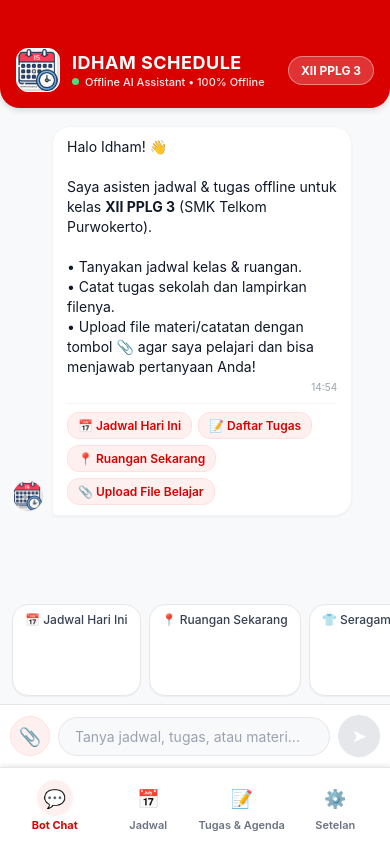
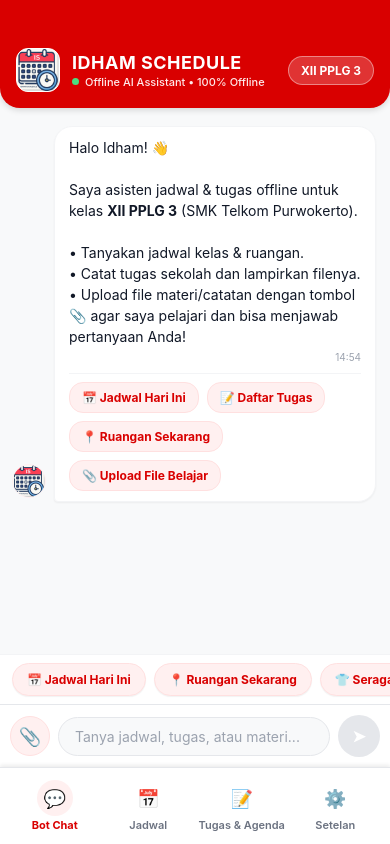
Before and after one commit to idhmyst/IDHAM-SCHEDULE, a React Native app: screen / in a window 390 px wide. Built offline with nearby package versions, Linux system fonts and the light colour scheme; what expo-notifications would draw is missing.

Commit message:
fix: prevent quick chips and quick replies text truncation with padding, no-font-padding, and full wrap

```diff
--- a/src/components/ChatBubble.tsx
+++ b/src/components/ChatBubble.tsx
@@ -85,16 +85,16 @@ const styles = StyleSheet.create({
     justifyContent: 'flex-end',
   },
   botAvatar: {
-    width: 32,
-    height: 32,
-    borderRadius: 16,
+    width: 34,
+    height: 34,
+    borderRadius: 17,
     marginRight: 8,
     marginBottom: 4,
     borderWidth: 1,
     borderColor: COLORS.primaryLight,
   },
   bubble: {
-    maxWidth: '82%',
+    maxWidth: '88%',
     paddingHorizontal: 14,
     paddingVertical: 10,
     borderRadius: 18,
@@ -116,7 +116,7 @@ const styles = StyleSheet.create({
   },
   messageText: {
     fontSize: 14,
-    lineHeight: 20,
+    lineHeight: 21,
   },
   botText: {
     color: COLORS.textDark,
@@ -144,7 +144,7 @@ const styles = StyleSheet.create({
   quickRepliesContainer: {
     flexDirection: 'row',
     flexWrap: 'wrap',
-    gap: 6,
+    gap: 8,
     marginTop: 10,
     paddingTop: 8,
     borderTopWidth: 1,
@@ -152,15 +152,18 @@ const styles = StyleSheet.create({
   },
   replyChip: {
     backgroundColor: COLORS.primaryLight,
-    paddingHorizontal: 10,
-    paddingVertical: 5,
-    borderRadius: 12,
+    paddingHorizontal: 12,
+    paddingVertical: 7,
+    borderRadius: 14,
     borderWidth: 1,
     borderColor: COLORS.primaryBadge,
+    alignSelf: 'flex-start',
   },
   replyChipText: {
     color: COLORS.primary,
     fontSize: 12,
-    fontWeight: '600',
+    fontWeight: '700',
+    includeFontPadding: false,
+    textAlignVertical: 'center',
   },
 });
--- a/src/components/QuickChips.tsx
+++ b/src/components/QuickChips.tsx
@@ -1,5 +1,5 @@
 import React from 'react';
-import { ScrollView, Text, TouchableOpacity, StyleSheet } from 'react-native';
+import { ScrollView, Text, TouchableOpacity, StyleSheet, View } from 'react-native';
 import { COLORS } from '../constants/theme';
 
 interface QuickChipsProps {
@@ -11,16 +11,20 @@ const DEFAULT_CHIPS = [
   '📍 Ruangan Sekarang',
   '👕 Seragam Hari Ini',
   '📋 Jadwal Besok',
-  '📝 Daftar Meeting',
-  '❓ Panduan',
+  '📝 Daftar Tugas',
+  '📌 Daftar Meeting',
+  '📎 Upload File',
+  '❓ Bantuan',
 ];
 
 export const QuickChips: React.FC<QuickChipsProps> = ({ onSelect }) => {
   return (
+    <View style={styles.wrapper}>
       <ScrollView
         horizontal
         showsHorizontalScrollIndicator={false}
         contentContainerStyle={styles.container}
+        keyboardShouldPersistTaps="handled"
       >
         {DEFAULT_CHIPS.map((chip, index) => (
           <TouchableOpacity
@@ -29,35 +33,50 @@ export const QuickChips: React.FC<QuickChipsProps> = ({ onSelect }) => {
             onPress={() => onSelect(chip)}
             activeOpacity={0.7}
           >
-          <Text style={styles.chipText}>{chip}</Text>
+            <Text style={styles.chipText} numberOfLines={1} ellipsizeMode="clip">
+              {chip}
+            </Text>
           </TouchableOpacity>
         ))}
       </ScrollView>
+    </View>
   );
 };
 
 const styles = StyleSheet.create({
+  wrapper: {
+    backgroundColor: COLORS.white,
+    borderTopWidth: 1,
+    borderTopColor: COLORS.borderLight,
+  },
   container: {
     paddingHorizontal: 12,
     paddingVertical: 8,
+    paddingRight: 24, // Extra right padding so last chip is never clipped
+    flexDirection: 'row',
+    alignItems: 'center',
     gap: 8,
   },
   chip: {
-    backgroundColor: COLORS.white,
-    paddingHorizontal: 12,
-    paddingVertical: 7,
-    borderRadius: 16,
+    backgroundColor: COLORS.primaryLight,
+    paddingHorizontal: 14,
+    paddingVertical: 8,
+    borderRadius: 20,
     borderWidth: 1,
-    borderColor: COLORS.border,
+    borderColor: COLORS.primaryBadge,
     elevation: 1,
     shadowColor: '#000',
     shadowOffset: { width: 0, height: 1 },
     shadowOpacity: 0.05,
     shadowRadius: 1,
+    alignSelf: 'center',
+    flexShrink: 0,
   },
   chipText: {
-    color: COLORS.textBody,
+    color: COLORS.primary,
     fontSize: 12,
-    fontWeight: '500',
+    fontWeight: '700',
+    includeFontPadding: false,
+    textAlignVertical: 'center',
   },
 });
```
Lines whose indentation alone changed are shown as unchanged.
